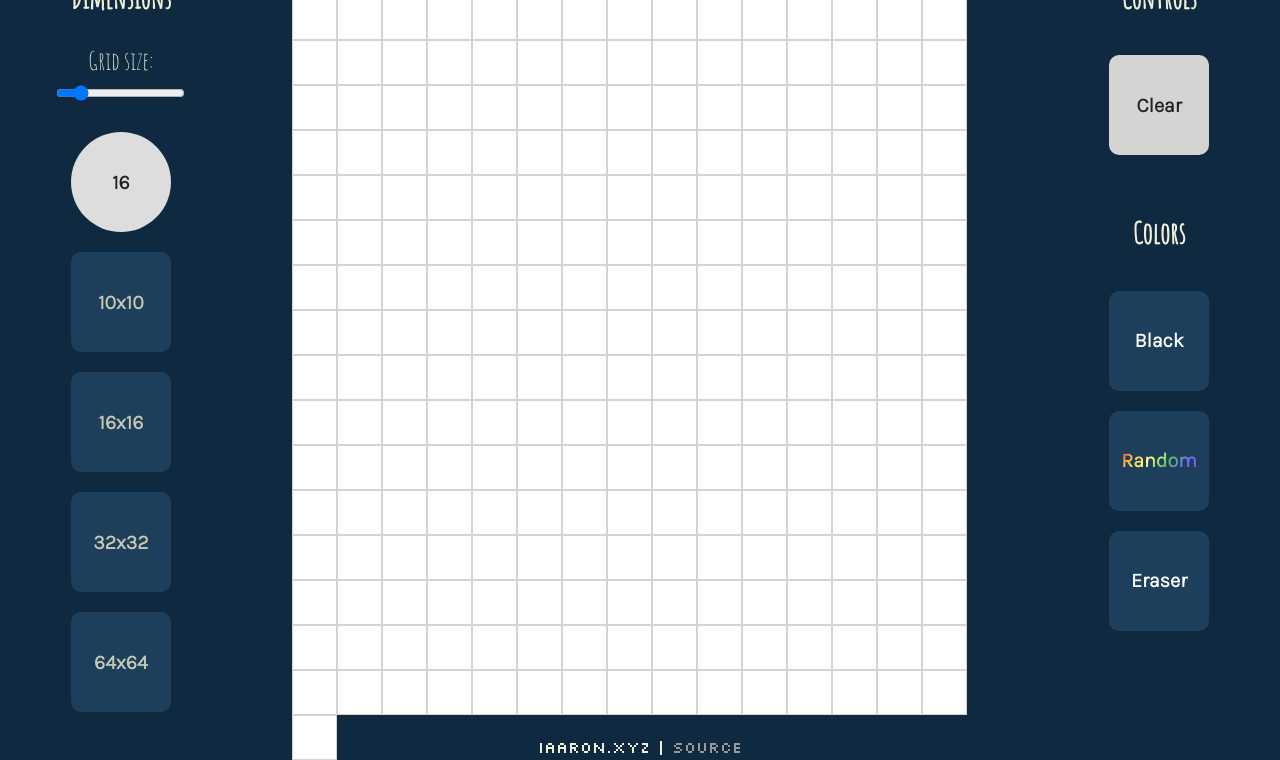
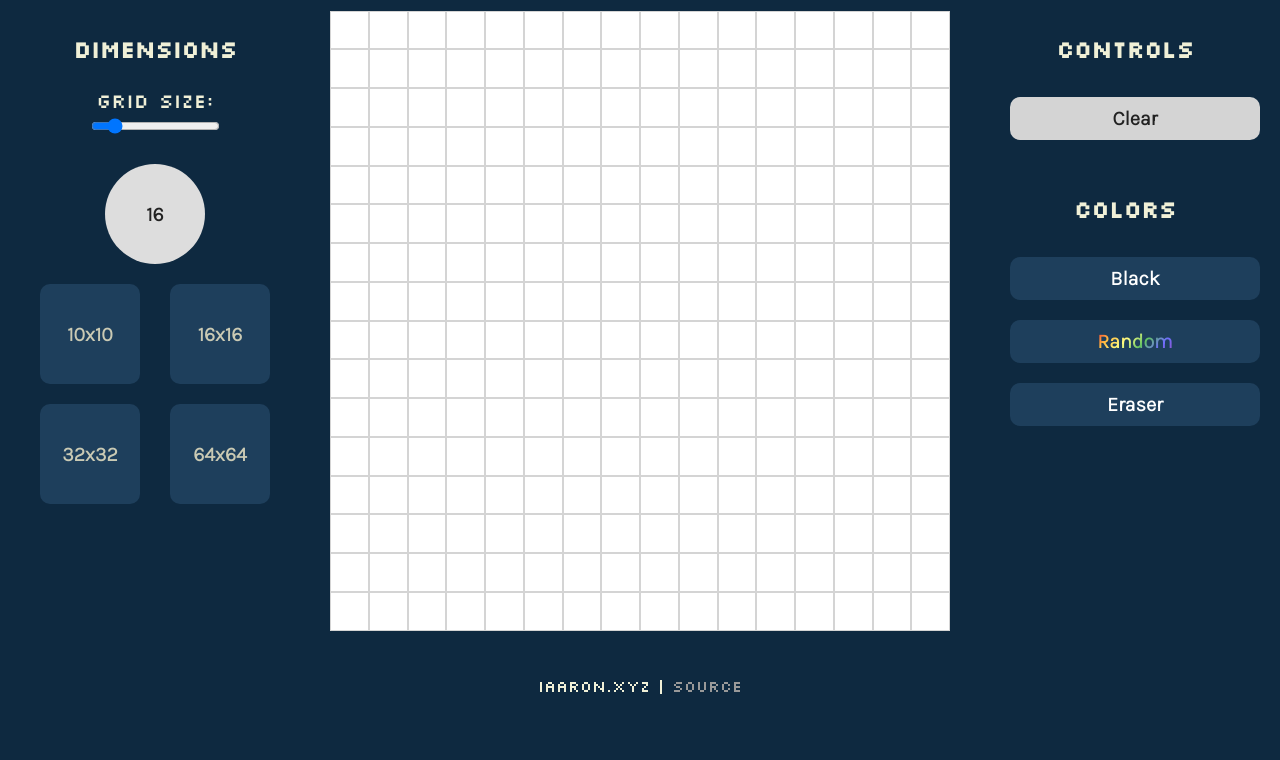
Before and after one commit to iaaron-xyz/etch-a-sketch, a plain HTML site: page index.html in a window 1280 px wide. Shown: the part 94-854 px from the top of the page. After the commit the page ends 800 px from the top, so only its background shows below. Drawn offline with Linux system fonts and the light colour scheme.

Commit message:
changed: style right panel buttons

```diff
--- a/index.html
+++ b/index.html
@@ -43,10 +43,10 @@
         <!-- Controls section roght -->
         <div class="controls controls-right">
             <h3>Controls</h3>
-            <div class="control-item clear-grid">
+            <div class="control-item board-options">
                 <button id="clear-board" class="control-item">Clear</button>
             </div>
-            <div class="control-item set-colors-grid">
+            <div class="control-item color-options">
                 <h3>Colors</h3>
                 <button id="cells-to-black-color">Black</button>
                 <button id="cells-to-random-color"><span class="random-bg">Random</span></button>
--- a/style.css
+++ b/style.css
@@ -44,8 +44,8 @@ button:hover {
     flex: 1;
 }
 #grid-board {
-    height: 720px;
-    width: 720px;
+    height: 620px;
+    width: 620px;
     display: flex;
     flex-wrap: wrap;
 }
@@ -59,8 +59,8 @@ button:hover {
     display: flex;
     flex-direction: column;
     align-items: center;
-    font-family: 'Amatic SC', serif;
-    font-size: 25px;
+    font-family: 'Silkscreen', serif;
+    font-size: 20px;
 }
 .controls-left {
     margin-right: 50px;
@@ -84,9 +84,24 @@ button:hover {
     align-items: center;
 }
 
-#clear-board {
+.board-options {
+    width: 100%;
+}
+.board-options button {
     background-color: #d4d4d4;
     color: #222;
+    height: auto;
+    width: 100%;
+    padding: 10px;
+}
+
+.color-options {
+    width: 100%;
+}
+.color-options button {
+    width: 100%;
+    height: auto;
+    padding: 10px;
 }
 #cells-to-black-color {
     color: white;
@@ -101,16 +116,8 @@ button:hover {
     color: white;
 }
 
-#active-black-color {
-    background-color: #222;
-    color: #d4d4d4;
-}
-#active-random-color {
-    background-image: linear-gradient(135deg, rgb(255, 46, 46),rgb(255, 189, 66),rgb(255, 255, 131),rgb(98, 194, 98),rgb(110, 110, 252),rgb(145, 80, 192));
-    color: #222;
-}
-#active-base-color {
-    background-color: #d4d4d4;
+.active-color-btn {
+    background-color: #f0f0d7;
     color: #222;
 }
 
```
